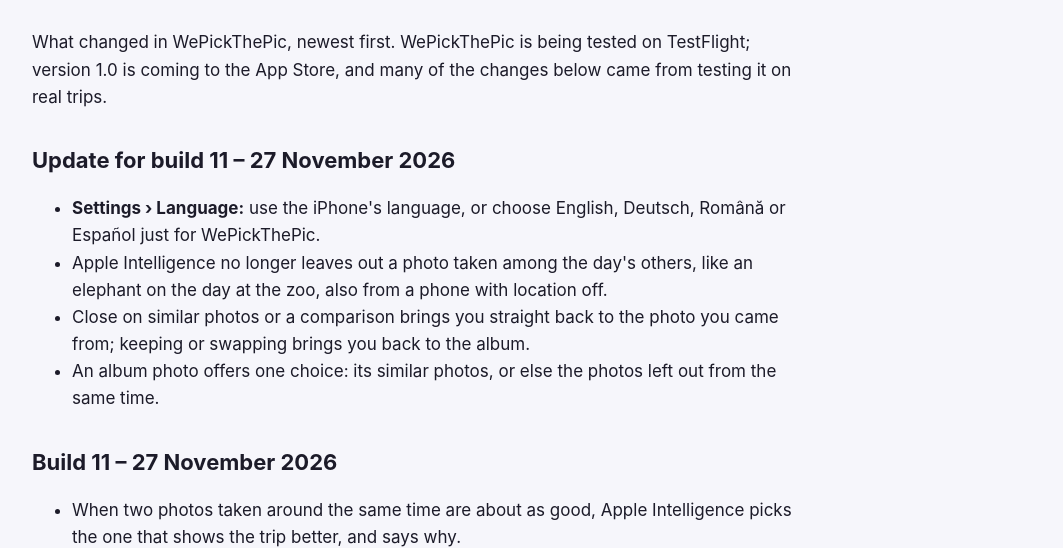
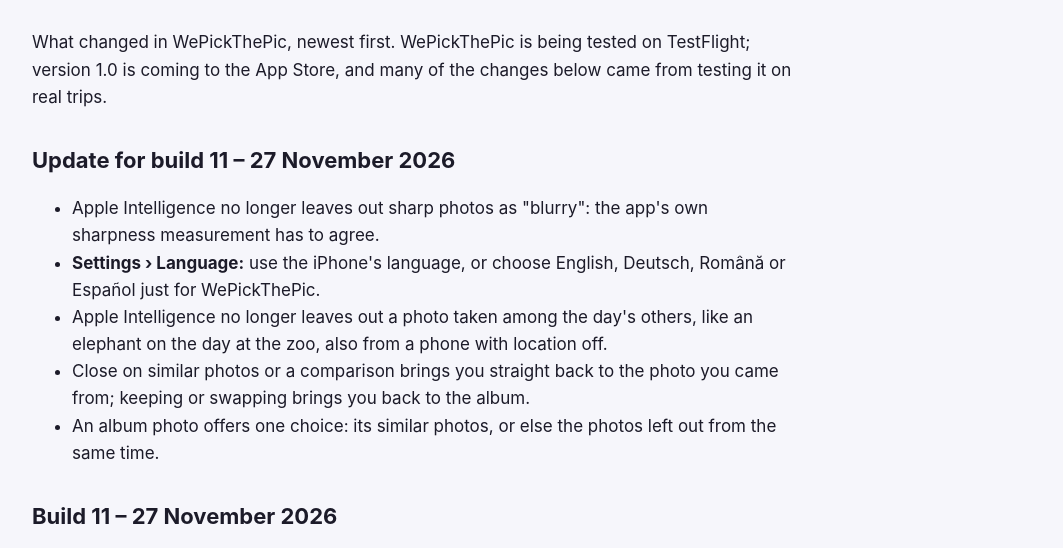
Before and after one commit to ssmartin/wepickthepic-website, a plain HTML site: page changes/index.html in a window 1280 px wide. Shown: the part 216-764 px from the top of the page, without its empty margins (108-1171 px from the left). Drawn offline with Linux system fonts and the light colour scheme.

Commit message:
What's new: blurry only when the sharpness agrees
Co-Authored-By: Claude Opus 5.5 <noreply@anthropic.com>

```diff
--- a/changes/index.html
+++ b/changes/index.html
@@ -42,6 +42,7 @@
         <p>What changed in WePickThePic, newest first. WePickThePic is being tested on TestFlight; version 1.0 is coming to the App Store, and many of the changes below came from testing it on real trips.</p>
         <h2>Update for build 11 – 27 November 2026</h2>
         <ul>
+          <li>Apple Intelligence no longer leaves out sharp photos as "blurry": the app's own sharpness measurement has to agree.</li>
           <li><strong>Settings › Language:</strong> use the iPhone's language, or choose English, Deutsch, Română or Español just for WePickThePic.</li>
           <li>Apple Intelligence no longer leaves out a photo taken among the day's others, like an elephant on the day at the zoo, also from a phone with location off.</li>
           <li>Close on similar photos or a comparison brings you straight back to the photo you came from; keeping or swapping brings you back to the album.</li>
```
